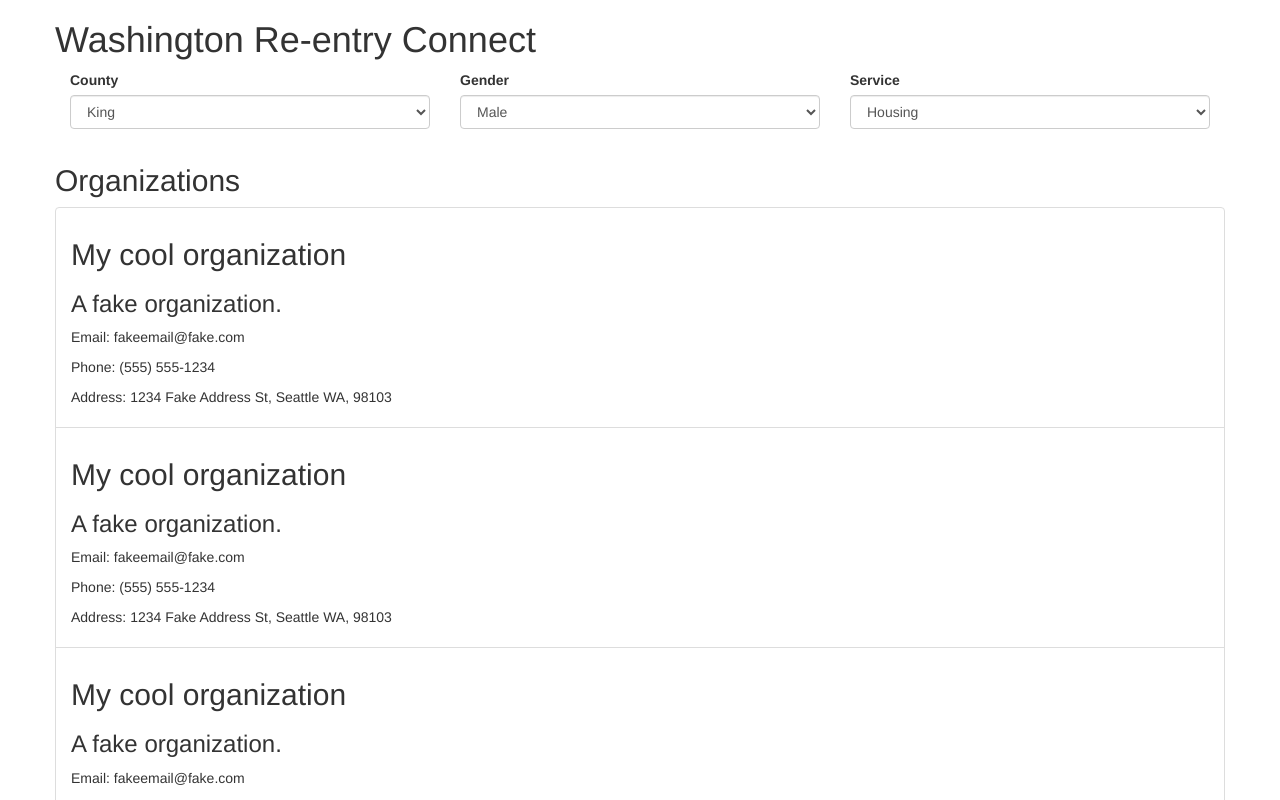
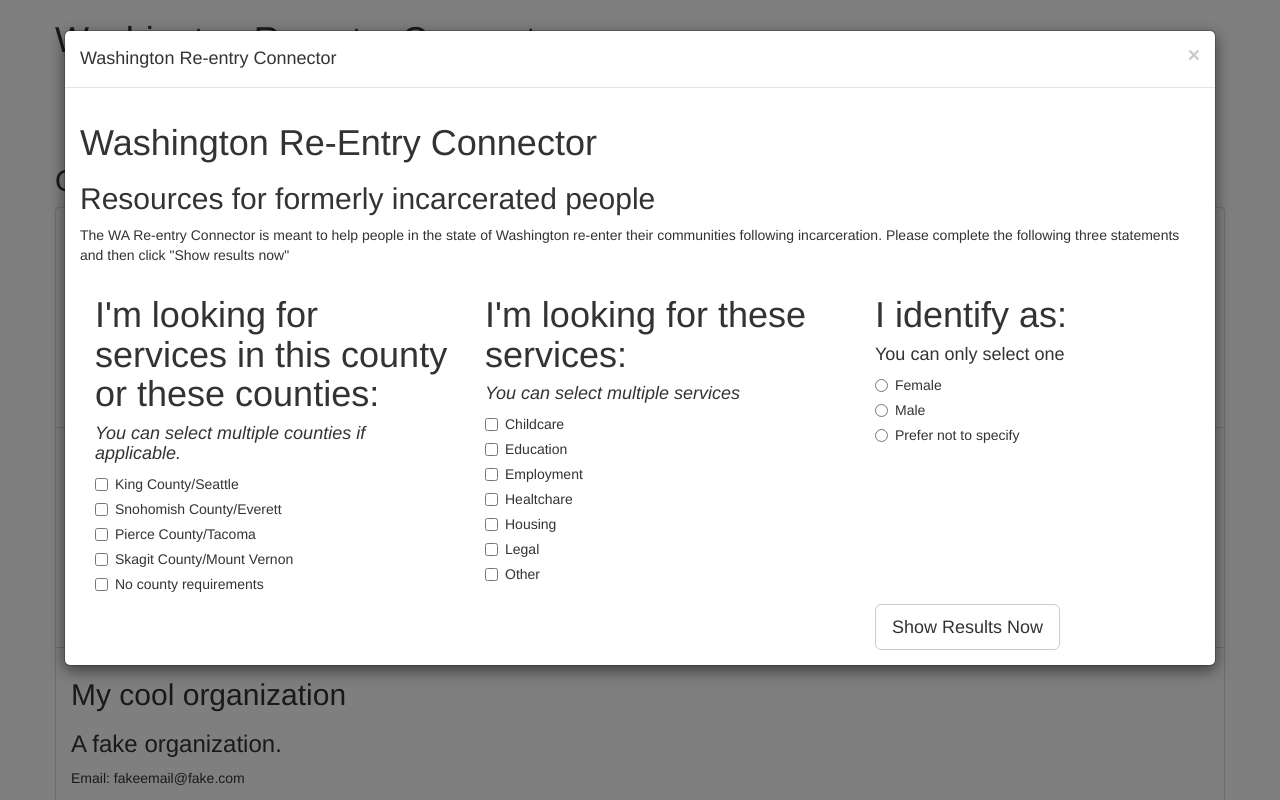
Before and after one commit to un-loop/wareentryresourceguide, a React app in the folder website/: page / in a window 1280 px wide. Shown: the top 800 px of the page. Built offline with nearby package versions, Linux system fonts and the light colour scheme; the HTML template or start-up script is replaced by a standard one.

Commit message:
Landing Experience - Beta
Added the landing experience to a modal with all of the necessary html attributes, but none of the functionality of filtering

```diff
--- a/website/src/App.tsx
+++ b/website/src/App.tsx
@@ -1,7 +1,8 @@
 import * as React from "react";
-import { Col, Grid, Row } from "react-bootstrap";
+import { Button, Checkbox, Col, Grid, Modal, Radio, Row } from "react-bootstrap";
 import CountyFilterSelect from "./CountyFilterSelect";
 import GenderFilterSelect from "./GenderFilterSelect";
+import "./modal.css";
 import Organization from "./Organization";
 import OrganizationList from "./OrganizationList";
 import ServiceFilterSelect from "./ServiceFilterSelect";
@@ -59,7 +60,22 @@ const organizations = new Array<Organization>(
   ),
 );
 
-class App extends React.Component<{}, {}> {
+interface IAppState {
+  showModal: boolean;
+}
+
+class App extends React.Component<{}, IAppState> {
+   constructor() {
+    super();
+    this.state = {
+      showModal: true,
+    };
+    this.close = this.close.bind(this);
+  }
+  public close() {
+    alert("HEERE");
+    this.setState({ showModal: false});
+  }
   public render() {
     return (
       <div>
@@ -84,6 +100,57 @@ class App extends React.Component<{}, {}> {
           </Col>
         </Row>
       </Grid>
+      <Modal show={this.state.showModal} onHide={this.close} dialogClassName="custom-modal">
+        <Modal.Header closeButton = {true}>
+          <Modal.Title>Washington Re-entry Connector</Modal.Title>
+        </Modal.Header>
+        <Modal.Body>
+          <h1>Washington Re-Entry Connector</h1>
+            <h2>Resources for formerly incarcerated people</h2>
+            <p>The WA Re-entry Connector is meant to help people in the state of
+                Washington re-enter their communities following incarceration. Please
+                complete the following three statements and then click "Show results now"
+            </p>
+            <Grid>
+              <Row>
+                  <Col lg={4}>
+                    <h1>I'm looking for services in this county or these counties:</h1>
+                    <h4><i>You can select multiple counties if applicable.</i></h4>
+                    <Checkbox>King County/Seattle</Checkbox>
+                    <Checkbox>Snohomish County/Everett</Checkbox>
+                    <Checkbox>Pierce County/Tacoma</Checkbox>
+                    <Checkbox>Skagit County/Mount Vernon</Checkbox>
+                    <Checkbox>No county requirements</Checkbox>
+                  </Col>
+                  <Col lg = {4}>
+                    <h1>I'm looking for these services:</h1>
+                    <h4><i>You can select multiple services</i></h4>
+                    <Checkbox>Childcare</Checkbox>
+                    <Checkbox>Education</Checkbox>
+                    <Checkbox>Employment</Checkbox>
+                    <Checkbox>Healtchare</Checkbox>
+                    <Checkbox>Housing</Checkbox>
+                    <Checkbox>Legal</Checkbox>
+                    <Checkbox>Other</Checkbox>
+                  </Col>
+                  <Col lg = {4}>
+                    <h1>I identify as:</h1>
+                    <h4>You can only select one</h4>
+                    <Radio>Female</Radio>
+                    <Radio>Male</Radio>
+                    <Radio>Prefer not to specify</Radio>
+                </Col>
+              </Row>
+              <Row>
+                <Col lg={4} />
+                <Col lg={4} />
+                <Col lg={4}>
+                  <Button bsSize="large">Show Results Now</Button>
+                </Col>
+              </Row>
+            </Grid>
+        </Modal.Body>
+      </Modal>;
       </div>
     );
   }
--- /dev/null
+++ b/website/src/modal.css
@@ -0,0 +1,3 @@
+.custom-modal{
+    width: 90%;
+}
```
